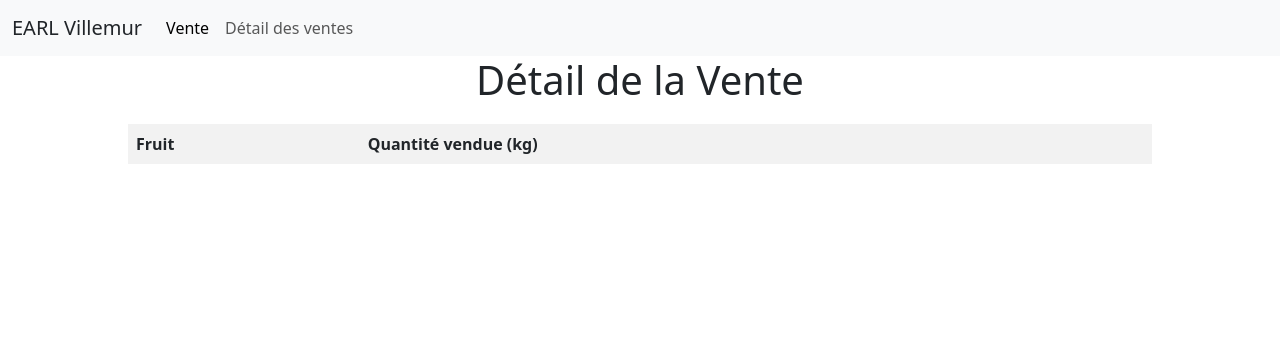
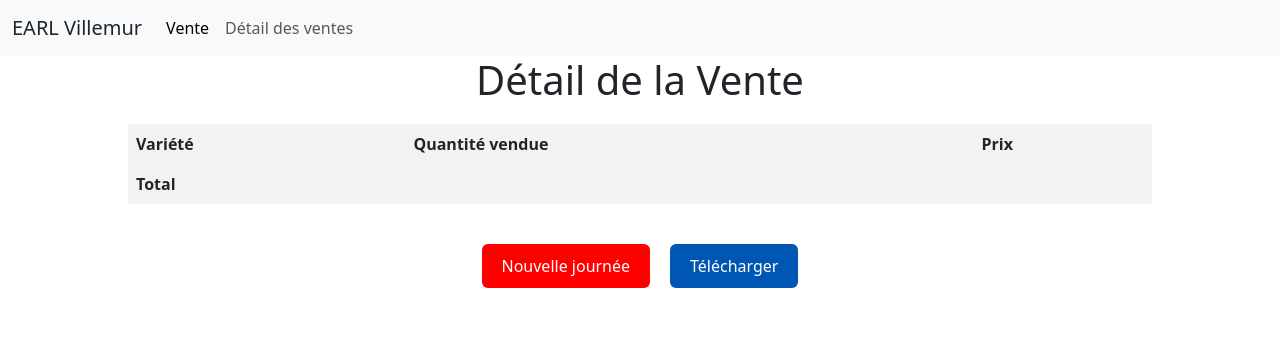
Before and after one commit to JulieMontoux/Projet-Libre, a PHP site: page /detailvente.php in a window 1280 px wide. Shown: the top 356 px of the page. Run offline with PHP 8.4, Linux system fonts and the light colour scheme; lists and menus that the app fills with data are empty.

Commit message:
design bouton

```diff
--- a/Code/detailvente.php
+++ b/Code/detailvente.php
@@ -29,6 +29,45 @@
     th {
       background-color: #f2f2f2;
     }
+
+    .reset-button {
+      text-align: center;
+      margin-top: 20px;
+      margin-right: 10px;
+    }
+
+    .reset-button button {
+      background-color: red;
+      color: #ffffff;
+      padding: 10px 20px;
+      font-size: 16px;
+      border: none;
+      cursor: pointer;
+    }
+
+    .reset-button button:hover {
+      background-color: #F78181;
+    }
+
+    .save-pdf-button {
+      text-align: center;
+      margin-top: 20px;
+      margin-left: 10px;
+    }
+
+    .save-pdf-button button {
+      background-color: #0056b3;
+      color: #ffffff;
+      padding: 10px 20px;
+      font-size: 16px;
+      border: none;
+      cursor: pointer;
+    }
+
+    .save-pdf-button button:hover {
+      background-color: #58ACFA;
+    }
+
   </style>
 </head>
 <body>
@@ -38,12 +77,28 @@
   <table class="sale-details-table">
     <thead>
       <tr>
-        <th>Fruit</th>
-        <th>Quantité vendue (kg)</th>
+        <th>Variété</th>
+        <th>Quantité vendue</th>
+        <th>Prix</th>
       </tr>
     </thead>
     <tbody id="detail-vente-body"></tbody>
+    <tfoot>
+      <tr>
+        <th>Total</th>
+        <th></th>
+        <th id="total-price"></th>
+      </tr>
+    </tfoot>
   </table>
+  <div class="d-flex justify-content-center">
+    <div class="reset-button">
+      <button type="button" class="btn btn-secondary">Nouvelle journée</button>
+    </div>
+    <div class="save-pdf-button">
+      <button type="button" class="btn btn-secondary">Télécharger</button>
+    </div>
+  </div>
 
   <script src="https://code.jquery.com/jquery-3.6.0.min.js"></script>
   <script>
@@ -53,28 +108,68 @@
 
       // Vérifier si des articles sont présents dans le panier
       if (basketItems && basketItems.length > 0) {
-        // Obtenir les fruits uniques dans le panier
-        var uniqueFruits = [...new Set(basketItems.map(item => item.fruit))];
+        // Obtenir les variétés uniques dans le panier
+        var uniqueVarieties = [...new Set(basketItems.map(item => item.variety))];
 
         // Fonction pour générer le tableau des détails de la vente
         function generateTable() {
-          // Générer les lignes du tableau pour chaque fruit
+          // Générer les lignes du tableau pour chaque variété
           var tableRows = '';
-          uniqueFruits.forEach(function(fruit) {
-            var fruitItems = basketItems.filter(item => item.fruit === fruit);
-            var totalQuantity = fruitItems.reduce((acc, item) => acc + item.quantity, 0);
+          var totalPrice = 0;
+          uniqueVarieties.forEach(function(variety) {
+            var varietyItems = basketItems.filter(item => item.variety === variety);
+            var totalQuantity = varietyItems.reduce((acc, item) => acc + item.quantity, 0);
+            var price = varietyItems[0].price; // Récupérer le prix du premier élément de la variété
+            var totalPriceForVariety = price * totalQuantity;
             tableRows += '<tr>';
-            tableRows += '<td>' + fruit + '</td>';
-            tableRows += '<td>' + totalQuantity.toFixed(2) + 'kg</td>'; // Modifier cette ligne
+            tableRows += '<td>' + variety + '</td>';
+            tableRows += '<td>' + totalQuantity + '</td>';
+            tableRows += '<td>' + price.toFixed(2) + '€</td>'; // Formater le prix avec deux décimales
             tableRows += '</tr>';
+            totalPrice += totalPriceForVariety;
           });
 
           $('#detail-vente-body').html(tableRows);
+          $('#total-price').text(totalPrice.toFixed(2) + '€');
         }
 
         // Générer le tableau des détails de la vente
         generateTable();
       }
+
+      // Gérer le clic sur le bouton de réinitialisation du panier
+      $('.reset-button').click(function() {
+        // Réinitialiser le panier
+        $('.basket ul').empty();
+        updateTotalPrice(); // Mettre à jour le prix total
+
+        // Afficher un message de succès
+        $('.error-message').text('Le panier a été réinitialisé avec succès.');
+      });
+
+      // Gérer le clic sur le bouton "Nouvelle journée"
+      $('.reset-button button').click(function() {
+        // Réinitialiser le panier
+        localStorage.removeItem('basketItems');
+        $('#detail-vente-body').empty();
+        $('#total-price').text('');
+
+        // Afficher un message de succès
+        $('.error-message').text('La journée a été réinitialisée avec succès.');
+      });
+
+      // Gérer le clic sur le bouton "Sauvegarder en PDF"
+      $('.save-pdf-button').click(function() {
+        var pdfContent = $('.sale-details-table').clone(); // Cloner le tableau des détails de la vente
+        var pdfFileName = 'vente.pdf';
+
+        // Supprimer les boutons de réinitialisation et de sauvegarde PDF du contenu PDF
+        pdfContent.find('.reset-button').remove();
+        pdfContent.find('.save-pdf-button').remove();
+
+        // Convertir le contenu PDF en format PDF
+        html2pdf().from(pdfContent.html()).save(pdfFileName);
+      });
     });
   </script>
 </body>
```
Also changed, not shown: Code/index.php (+8 -4 lines), README.md.
